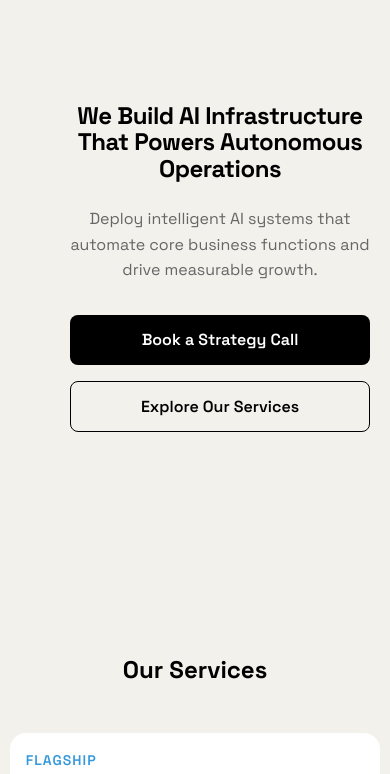
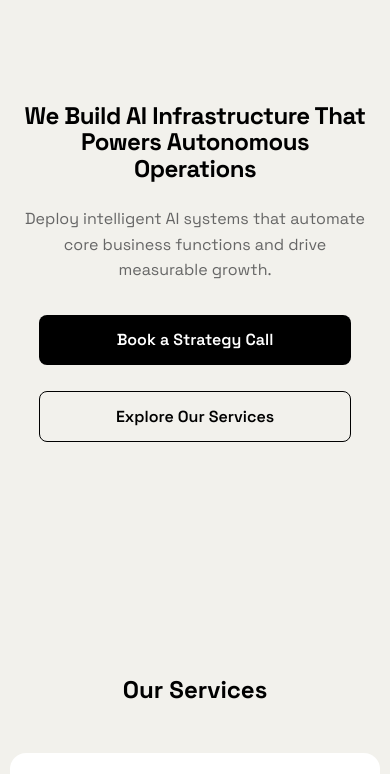
Before and after one commit to deonhamid/agenxic-website, a website: page index.html in a window 390 px wide. Shown: the part 85-859 px from the top of the page. Drawn offline with Linux system fonts and the light colour scheme.

Commit message:
Update website content

```diff
--- a/css/style.css
+++ b/css/style.css
@@ -862,38 +862,63 @@ footer {
 }
 
 
-/* Add these styles to the end of your style.css file */
+/* Add these styles to your style.css file to center the hero content on mobile */
 
-/* Only target very small mobile devices */
-@media (max-width: 480px) {
-    /* Reset the logo positioning */
-    .logo {
-        margin-left: 0;
+@media only screen and (max-width: 480px) {
+    /* Center hero text and elements */
+    .hero-text {
+        text-align: center !important;
+        margin: 0 auto !important;
     }
 
-    /* Adjust header container for small screens only */
-    header .container {
-        padding-left: 10px;
-        padding-right: 10px;
-        width: 100%;
+    /* Center the subtitle */
+    .hero .subtitle {
+        text-align: center !important;
+        margin-left: auto !important;
+        margin-right: auto !important;
+        max-width: 90% !important;
     }
 
-    /* Ensure the hero container has proper padding */
-    .hero .container {
-        padding-left: 10px;
-        padding-right: 10px;
-        width: 100%;
+    /* Center the CTA buttons */
+    .cta-buttons {
+        display: flex !important;
+        flex-direction: column !important;
+        align-items: center !important;
+        justify-content: center !important;
+        margin: 0 auto !important;
+        width: 80% !important;
     }
 
-    /* Set proper text wrapping for header */
-    h1 {
-        word-wrap: break-word;
-        hyphens: auto;
+    /* Space between buttons */
+    .cta-buttons a {
+        margin-bottom: 10px !important;
+        width: 100% !important;
+        text-align: center !important;
     }
 
-    /* Make sure the AGENXIC logo is fully visible */
-    .logo a {
-        font-size: 1.5rem;
-        padding-left: 10px;
+    /* Ensure the hero container is properly centered */
+    .hero .container {
+        padding-left: 0 !important;
+        padding-right: 0 !important;
+        width: 100% !important;
+        display: flex !important;
+        flex-direction: column !important;
+        align-items: center !important;
+    }
+
+    /* Ensure hero content is properly centered */
+    .hero-content {
+        display: flex !important;
+        flex-direction: column !important;
+        align-items: center !important;
+        width: 100% !important;
+    }
+
+    /* Adjust hero heading */
+    .hero h1 {
+        text-align: center !important;
+        max-width: 90% !important;
+        margin-left: auto !important;
+        margin-right: auto !important;
     }
 }
```
